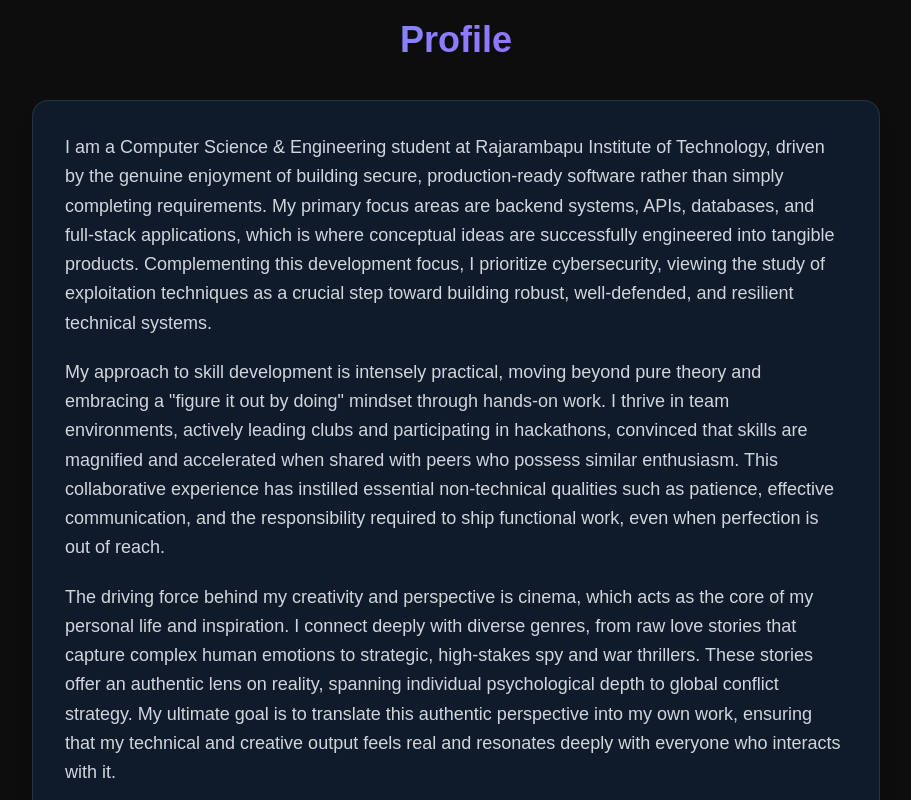
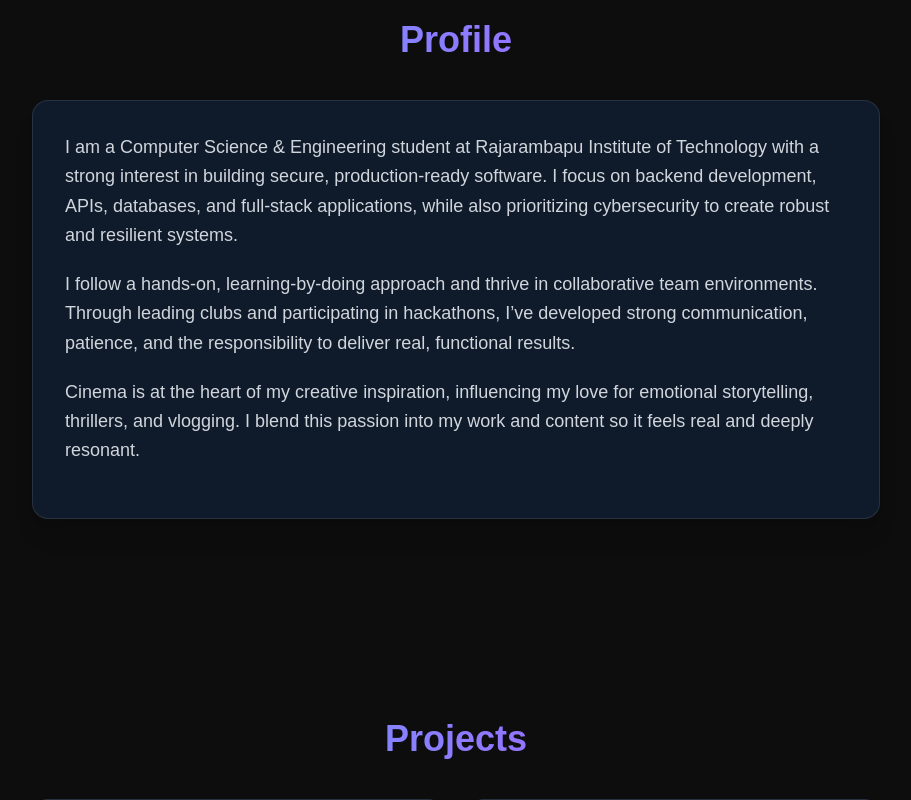
Before and after one commit to Aryanjadhav31/Aryan_portfolio, a React (Vite) app: page / in a window 1280 px wide. Shown: the part 940-1740 px from the top of the page, without its empty margins (184-1095 px from the left). Built offline with nearby package versions, Linux system fonts and the light colour scheme.

Commit message:
Fixed the about

```diff
--- a/src/sections/About.jsx
+++ b/src/sections/About.jsx
@@ -16,13 +16,15 @@ export default function About() {
       <div className="w-full bg-[#0f1b2b] rounded-2xl p-8 shadow-xl border border-white/10">
 
   <p className="mb-6 leading-relaxed text-left text-gray-300 sm:mb-5">
-I am a Computer Science & Engineering student at Rajarambapu Institute of Technology, driven by the genuine enjoyment of building secure, production-ready software rather than simply completing requirements. My primary focus areas are backend systems, APIs, databases, and full-stack applications, which is where conceptual ideas are successfully engineered into tangible products. Complementing this development focus, I prioritize cybersecurity, viewing the study of exploitation techniques as a crucial step toward building robust, well-defended, and resilient technical systems.  </p>
+I am a Computer Science & Engineering student at Rajarambapu Institute of Technology with a strong interest in building secure, production-ready software. I focus on backend development, APIs, databases, and full-stack applications, while also prioritizing cybersecurity to create robust and resilient systems.
+ </p>
 
   <p className="mb-6 leading-relaxed text-left text-gray-300 sm:mb-5">
-My approach to skill development is intensely practical, moving beyond pure theory and embracing a "figure it out by doing" mindset through hands-on work. I thrive in team environments, actively leading clubs and participating in hackathons, convinced that skills are magnified and accelerated when shared with peers who possess similar enthusiasm. This collaborative experience has instilled essential non-technical qualities such as patience, effective communication, and the responsibility required to ship functional work, even when perfection is out of reach.  </p>
+I follow a hands-on, learning-by-doing approach and thrive in collaborative team environments. Through leading clubs and participating in hackathons, I’ve developed strong communication, patience, and the responsibility to deliver real, functional results.</p>
 
   <p className="mb-6 leading-relaxed text-left text-gray-300 sm:mb-5">
-The driving force behind my creativity and perspective is cinema, which acts as the core of my personal life and inspiration. I connect deeply with diverse genres, from raw love stories that capture complex human emotions to strategic, high-stakes spy and war thrillers. These stories offer an authentic lens on reality, spanning individual psychological depth to global conflict strategy. My ultimate goal is to translate this authentic perspective into my own work, ensuring that my technical and creative output feels real and resonates deeply with everyone who interacts with it.  </p>
+Cinema is at the heart of my creative inspiration, influencing my love for emotional storytelling, thrillers, and vlogging. I blend this passion into my work and content so it feels real and deeply resonant.
+</p>
 
 
 
```
